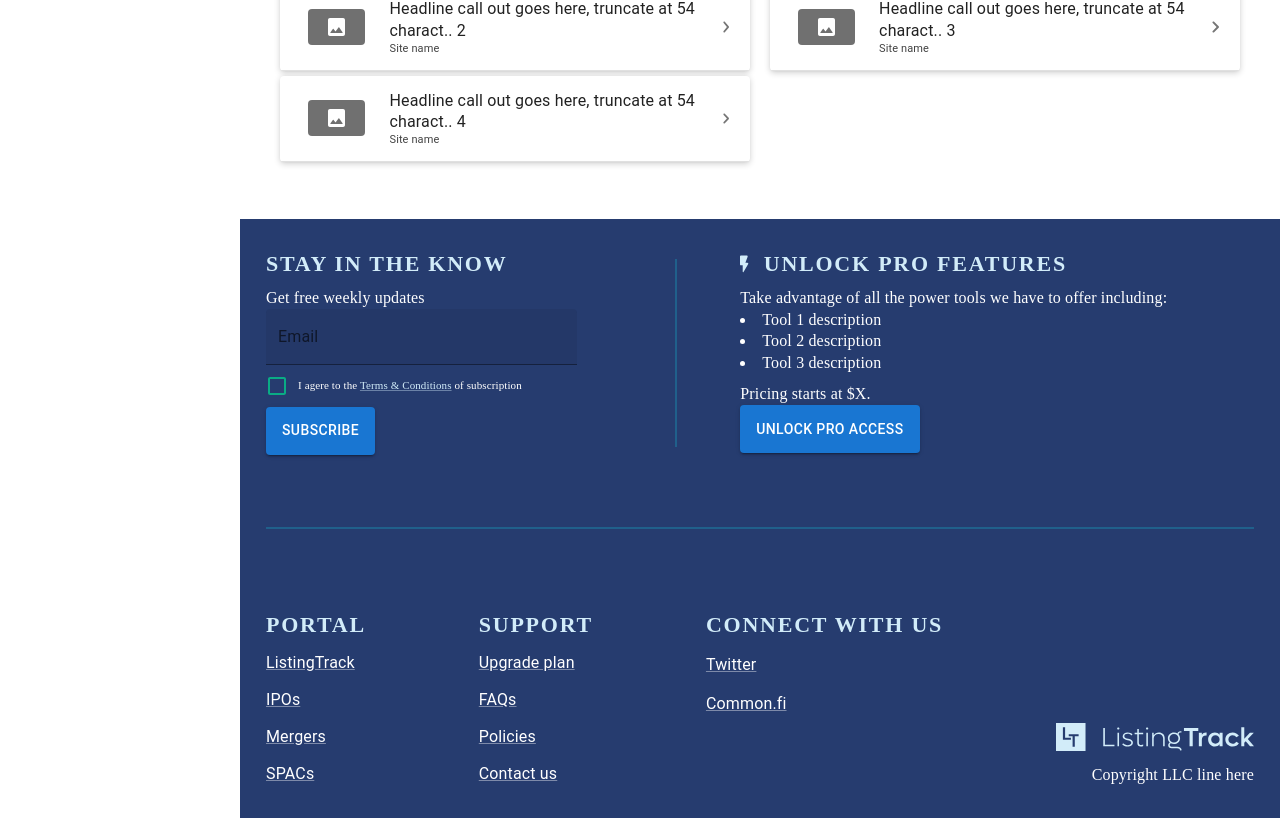
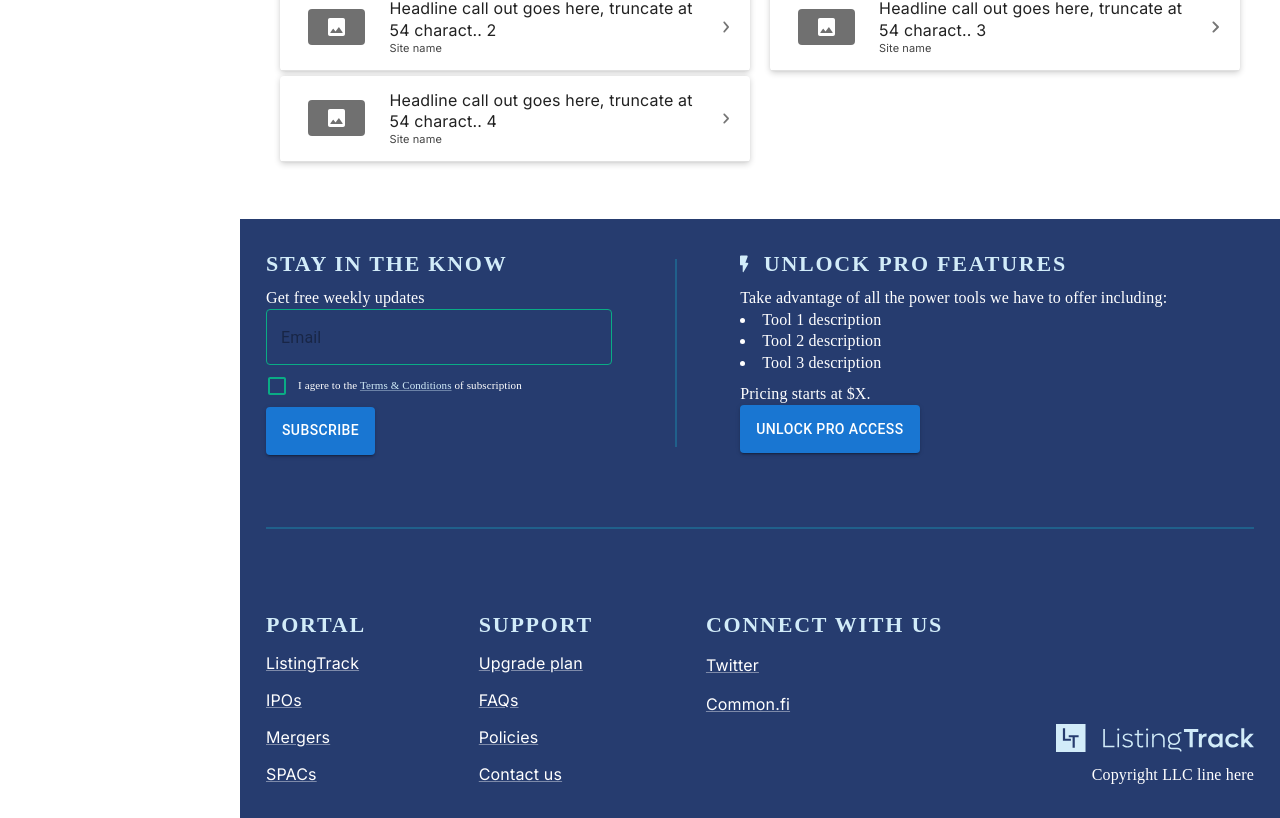
Before and after one commit to aneesrehman104/dummy-deploy, a Next.js app: page / in a window 1280 px wide. Shown: the part 1801-2619 px from the top of the page. Built offline with nearby package versions, Linux system fonts and the light colour scheme.

Commit message:
changed fotter unput field

```diff
--- a/pages/_app.tsx
+++ /dev/null
@@ -1,6 +0,0 @@
-import type { AppProps } from 'next/app';
-import '../src/app/globals.css';
-
-export default function MyApp({ Component, pageProps }: AppProps) {
-  return <Component {...pageProps} />;
-}
--- a/pages/index.tsx
+++ b/src/app/page.tsx
@@ -1,9 +1,10 @@
+"use client";
+
 import { AuthenticatedNavbar } from "@/components/CommonComponents";
 import Home from "@/components/MainComponents/Home";
-import '../src/app/globals.css'
 export default function HomePAge() {
   return (
-   <AuthenticatedNavbar selected_id="home">
+    <AuthenticatedNavbar selected_id="home">
      <Home/>
     </AuthenticatedNavbar>
   );
--- a/src/components/CommonComponents/AuthenticatedNavbar/AuthenticatedNavbar.tsx
+++ b/src/components/CommonComponents/AuthenticatedNavbar/AuthenticatedNavbar.tsx
@@ -1,7 +1,7 @@
 import React, { useState } from "react";
 import footerLogo from "../../../../public/footerLogo.svg";
 import currntTabIcon from "../../../../public/currntTabIcon.svg";
-import { useRouter } from "next/router";
+import { useRouter } from 'next/navigation';
 import Footer from "../Footer";
 import Image from "next/image";
 import {
--- a/src/components/CommonComponents/Footer/Footer.tsx
+++ b/src/components/CommonComponents/Footer/Footer.tsx
@@ -5,7 +5,25 @@ import footerLogo from "../../../../public/footerLogo.svg";
 import lightVector from "../../../../public/lightVector.svg";
 import CommonfiButton from "../CommonfiButton";
 import Image from "next/image";
+import { styled } from "@mui/material/styles";
+
 const Footer = () => {
+  const CssTextField = styled(TextField)({
+    width: "100%",
+    height: "56px",
+    color: "#ffffff", // or "white"
+    border: "1px solid #0aac85",
+    borderRadius: "4px",
+    fontFamily: "Barlow",
+    fontStyle: "normal",
+    fontWeight: "400",
+    fontSize: "16px",
+    "& .MuiOutlinedInput-root": {
+      "& fieldset": {
+        border: "none",
+      },
+    },
+  });
   return (
     <>
       <div className="footerMainDiv">
@@ -17,12 +35,7 @@ const Footer = () => {
                 Get free weekly updates
               </div>
               <div>
-                <TextField
-                  id="outlined-basic"
-                  label="Email"
-                  className="emailButton paddingTop"
-                  variant="filled"
-                />
+                <CssTextField placeholder="Email" hiddenLabel />
               </div>
               <div
                 style={{
```
Also changed, not shown: src/app/home/page.tsx (renamed from pages/spacs.tsx, +5 -2 lines), src/app/ipos/page.tsx (renamed from pages/mergers.tsx, +5 -2 lines), src/app/mergers/page.tsx (renamed from pages/ipos.tsx, +4 -3 lines), src/app/spacs/page.tsx (renamed from pages/home.tsx, +4 -3 lines).
